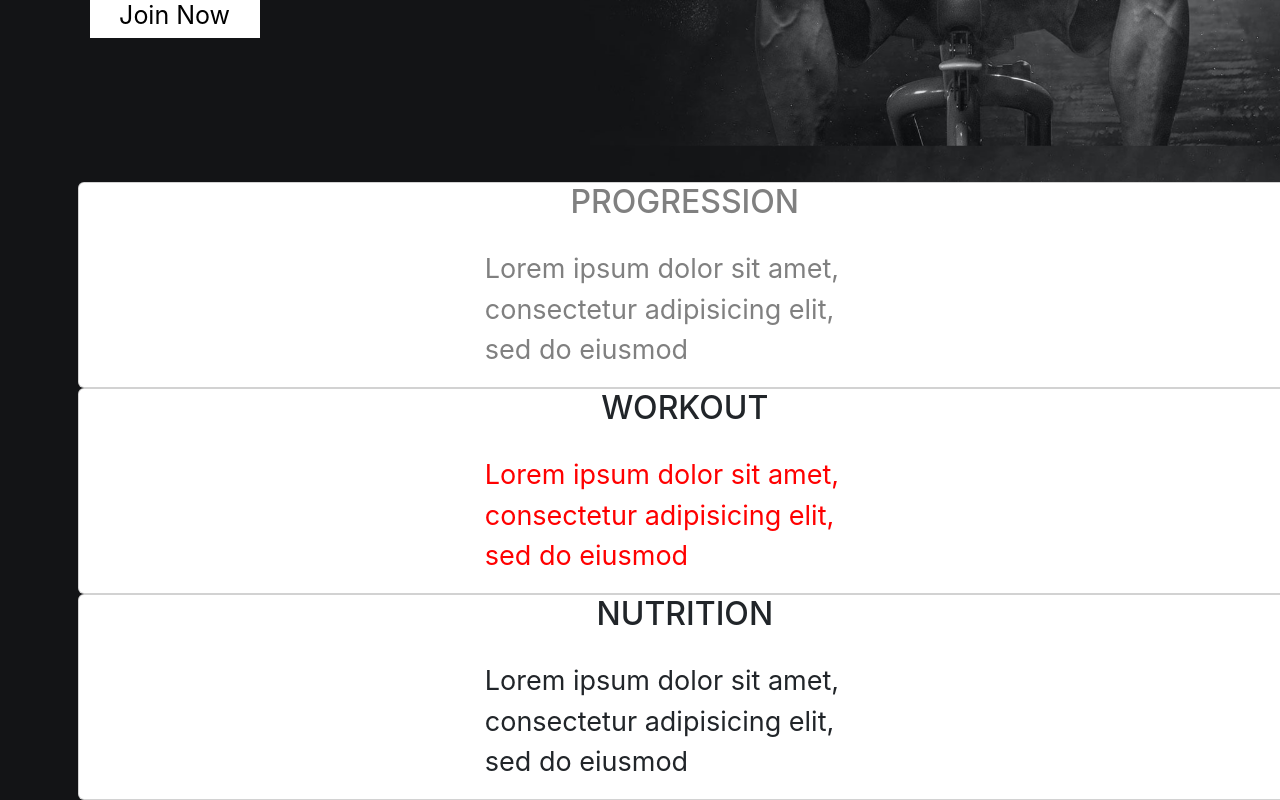
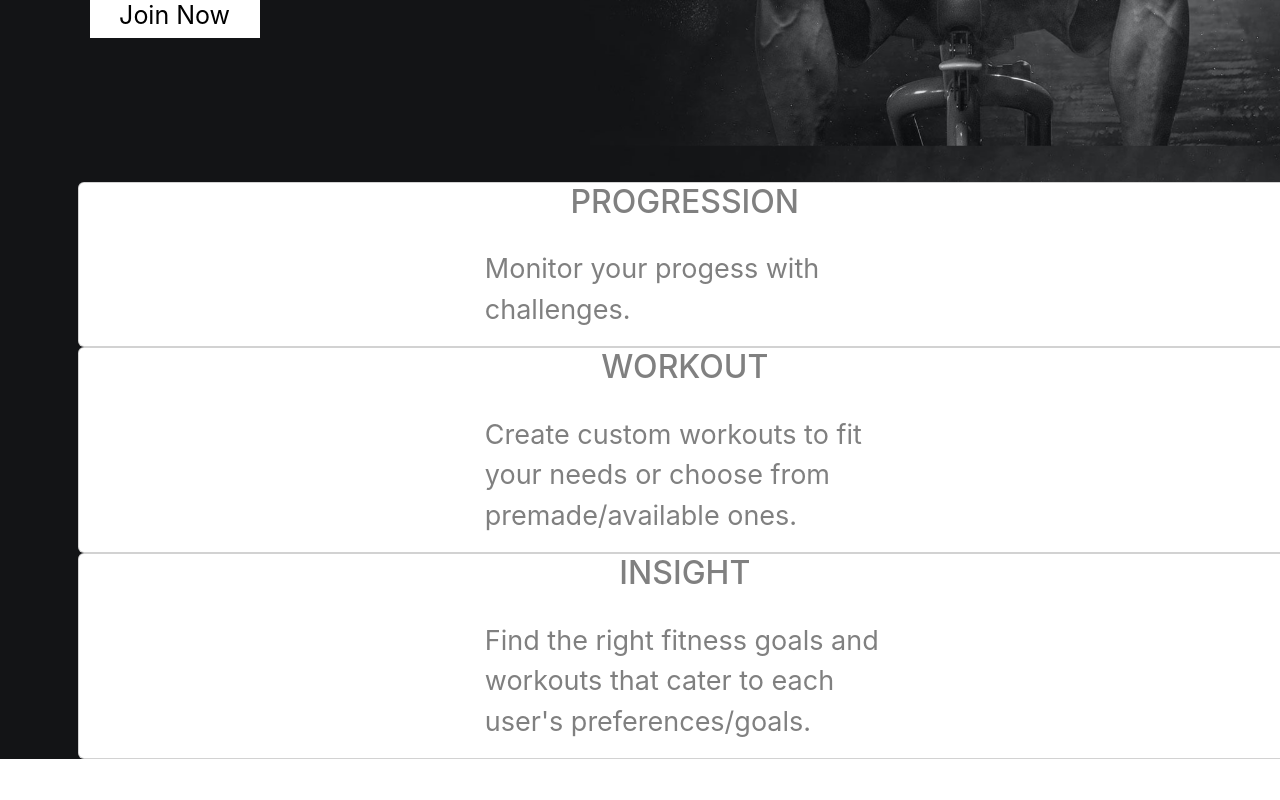
Before and after one commit to JerryF248/WorkoutWebsite, a React (Create React App) app in the folder client/: page / in a window 1280 px wide. Shown: the part 574-1374 px from the top of the page. After the commit the page ends 1333 px from the top, so only its background shows below. Built offline with nearby package versions, Linux system fonts and the light colour scheme.

Commit message:
changing homepage

```diff
--- a/client/src/App.css
+++ b/client/src/App.css
@@ -257,6 +257,7 @@ p {
   justify-content: center;
   flex-direction: column;
   align-items: center;
+  background-color: grey;
 }
 .fitnessCard {
   margin-top: 2vw;
--- a/client/src/pages/home.js
+++ b/client/src/pages/home.js
@@ -25,22 +25,19 @@ export const Home = () => {
         <div class="card" style={{ color: "gray" }}>
           <h2>Progression</h2>
           <p>
-            Lorem ipsum dolor sit amet, consectetur adipisicing elit, sed do
-            eiusmod
+            Monitor your progess with challenges.
           </p>
         </div>
-        <div class="card">
+        <div class="card" style={{ color: "gray" }}>
           <h2>Workout</h2>
-          <p style={{ color: "red" }}>
-            Lorem ipsum dolor sit amet, consectetur adipisicing elit, sed do
-            eiusmod
+          <p>
+            Create custom workouts to fit your needs or choose from premade/available ones.
           </p>
         </div>
-        <div class="card">
-          <h2>Nutrition</h2>
+        <div class="card" style={{ color: "gray" }}>
+          <h2>Insight</h2>
           <p>
-            Lorem ipsum dolor sit amet, consectetur adipisicing elit, sed do
-            eiusmod
+            Find the right fitness goals and workouts that cater to each user's preferences/goals.
           </p>
         </div>
       </div>
```
